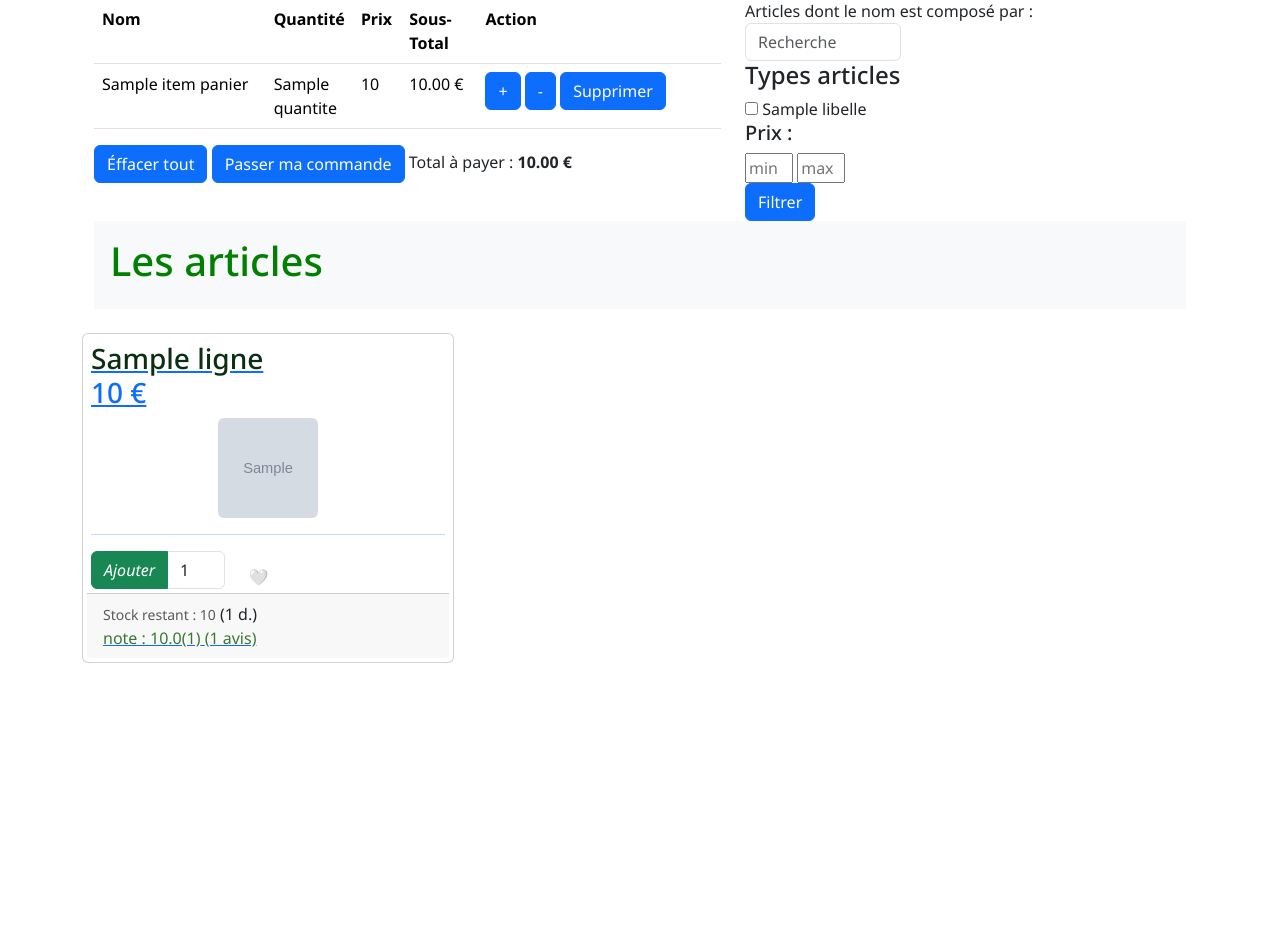
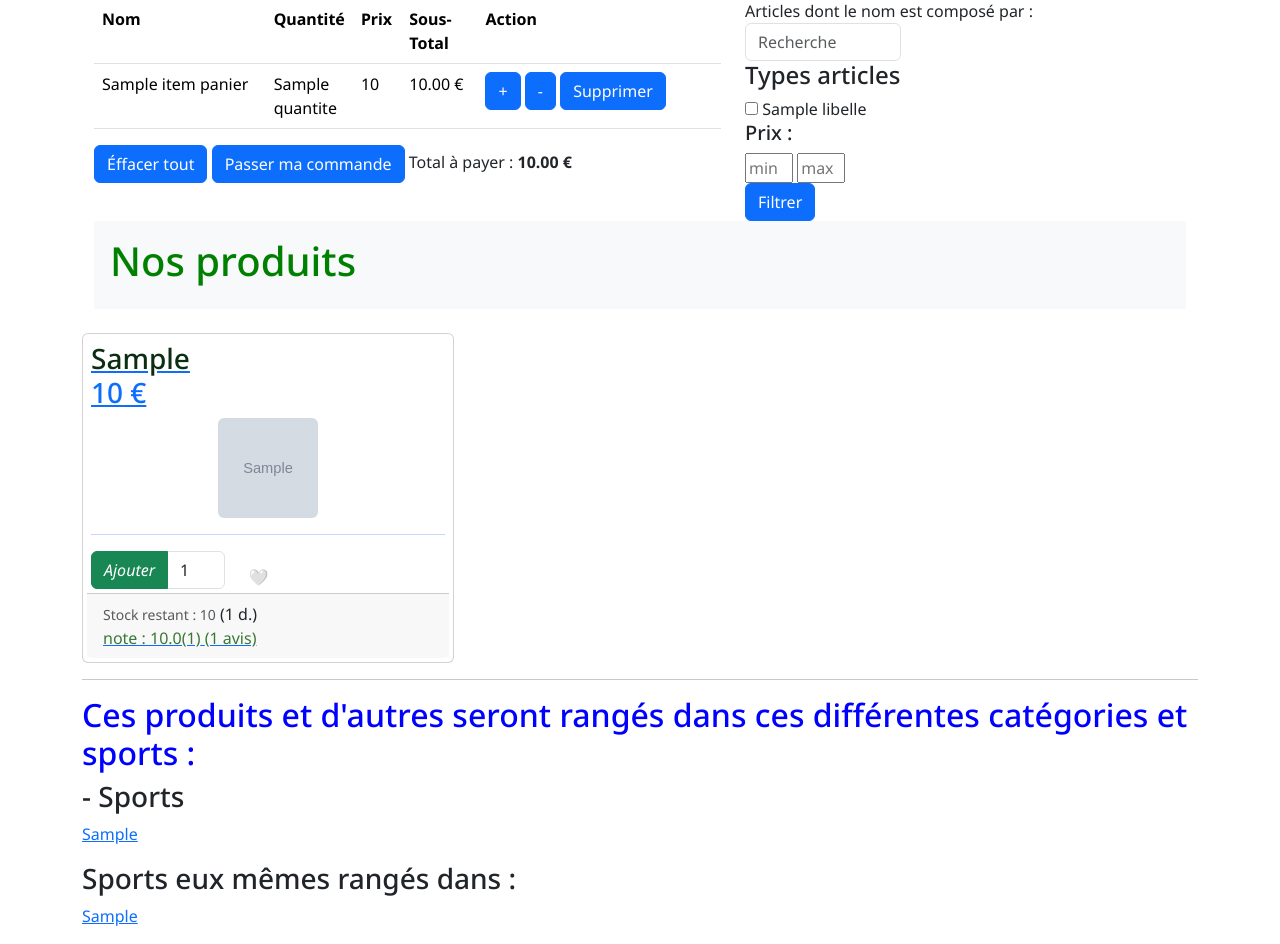
Before and after one commit to jbfroehl-iut90/SAE345_DIW, a Flask app: template templates/client/boutique/panier_article.html in a window 1280 px wide. Shown: the part 115-1059 px from the top of the page. Before the commit the page ends 778 px from the top, so only its background shows below. Run offline with Flask 3, Linux system fonts and the light colour scheme; the template is opened without the code that fills it: most values are stand-ins (such as "Sample title", 1, 10 or a date in 2020); grey boxes marked "Sample" are stand-in pictures; some libraries are stand-ins or nearby versions.

Commit message:
updateuuuuuu

```diff
--- a/templates/client/boutique/panier_article.html
+++ b/templates/client/boutique/panier_article.html
@@ -16,73 +16,73 @@
         </div>
 
         <div class="bg-light p-3">
-            <h1>Les articles</h1>
+            <h1>Nos produits</h1>
         </div>
 
         <div class="row">
-                {% for article in articles  %}
+                {% for item in articles  %}
                         <div class="card col-4 mt-4 p-1">
                             <div class="card-body border-dark rounded p-1">
-                                <a href="/client/article/details?id_article={{ article.id_article }}" >
+                                <a href="/client/article/details?id_article={{ item.id_article }}" >
                                 <h3 class="card-title">
-                                    <span style="color: #0b2e13">{{ article.nom }}</span><br>
-                                    {{ article.prix }}
+                                    <span style="color: #0b2e13">{{ item.libelle_equipement }}</span><br>
+                                    {{ item.prix_equipement }}
                                     €
                                 </h3>
-                                     {%  if article.image is not none %}
-                                        <img class="card-img-top rounded mx-auto d-block"  style="width:100px;height:100px"  src="{{ url_for('static', filename = 'images/')}}{{ article.image }}"  alt="image  de {{ article.nom }}" >
-                                    {% else %} <img class="card-img-top rounded mx-auto d-block"   style="width:100px;height:100px"   src="{{ url_for('static', filename='images/no_photo.jpeg')}}"  alt="image  de {{ article.nom }}" >
+                                     {%  if item.image_equipement is not none %}
+                                        <img class="card-img-top rounded mx-auto d-block"  style="width:100px;height:100px"  src="{{ url_for('static', filename = 'images/')}}{{ item.image_equipement }}"  alt="image  de {{ item.libelle_equipement }}" >
+                                    {% else %} <img class="card-img-top rounded mx-auto d-block"   style="width:100px;height:100px"   src="{{ url_for('static', filename='images/no_photo.jpeg')}}"  alt="image  de {{ item.libelle_equipement }}" >
                                     {% endif %}
                                     <hr>
                                 </a>
                                 <div class="row">
-{# #}                                {% if  article.stock is defined and article.stock != None %}
-{# #}                                    {% if article.stock > 0 %}
+{# #}                                {% if  item.stock is defined and item.stock != None %}
+{# #}                                    {% if item.stock > 0 %}
                                         <form  action="/client/panier/add"  method="post" class="col-5">
-                                            <input type="hidden" name="id_article" value="{{ article.id_article }}">
+                                            <input type="hidden" name="id_article" value="{{ item.id_equipement }}">
                                             <div class="input-group">
                                             <button class="btn  btn-success"  id="button-addon1">
                                                 <i class="fas fa-shopping-cart">Ajouter</i>
                                             </button>
-                                            <input type="number" id="input-{{ article.id_article }}" step="1" min="0" max="{{ article.stock }}" class="form-control" value="1" name="quantite"  aria-describedby="button-addon1">
+                                            <input type="number" id="input-{{ item.id_equipement }}" step="1" min="0" max="{{ item.stock }}" class="form-control" value="1" name="quantite"  aria-describedby="button-addon1">
                                             </div>
                                         </form>
 {# #}                                    {% endif %}
 {# #}                                {% endif %}
                                      <div class="col-2 align-content-end">
-                                    {% if article.liste_envie is defined %}
-                                         {%if  article.liste_envie== 1%}
-                                             <a href="/client/envie/add?id_article={{ article.id_article }}" style="text-decoration: none">💛</a>
+                                    {% if item.liste_envie is defined %}
+                                         {%if  item.liste_envie== 1%}
+                                             <a href="/client/envie/add?id_article={{ item.id_equipement }}" style="text-decoration: none">💛</a>
                                          {% else %}
-                                             <a href="/client/envie/add?id_article={{ article.id_article }}" style="text-decoration: none">🤍</a>
+                                             <a href="/client/envie/add?id_article={{ item.id_equipement }}" style="text-decoration: none">🤍</a>
                                          {% endif %}
                                     {% endif %}
                                      </div>
                                 </div>
                             </div>
                             <div class="card-footer">
-                            {% if article.stock is defined and article.stock != None %}
-                                 {% if article.stock > 0 %}
-                                    <small class="text-muted">Stock restant : {{ article.stock }}</small>
+                            {% if item.stock is defined and item.stock != None %}
+                                 {% if item.stock > 0 %}
+                                    <small class="text-muted">Stock restant : {{ item.stock }}</small>
                                  {% else %}
                                     <small class="text-muted">article  momentanément indisponible</small>
                                  {% endif %}
-                                {% if article.nb_declinaison is defined and article.nb_declinaison != None %}
-                                    ({{ article.nb_declinaison }} d.)
+                                {% if item.nb_declinaison is defined and item.nb_declinaison != None %}
+                                    ({{ item.nb_declinaison }} d.)
                                 {% endif %}
                                 <br>
                             {% endif %}
-                            {% if article.nb_notes is defined %}
-                                {% if article.nb_notes > 0 %}
-                                 <a  href="/client/article/details?id_article={{ article.id_article }}" >
-                                    <span style="color: #3A7734"> note : {{  "{:,.1f}".format(article.moy_notes) }}({{ article.nb_notes }})</span>
+                            {% if item.nb_notes is defined %}
+                                {% if item.nb_notes > 0 %}
+                                 <a  href="/client/article/details?id_article={{ item.id_equipement }}" >
+                                    <span style="color: #3A7734"> note : {{  "{:,.1f}".format(item.moy_notes) }}({{ item.nb_notes }})</span>
                                  </a>
                                 {% endif %}
                             {% endif %}
-                            {% if article.nb_avis is defined %}
-                                {% if article.nb_avis > 0 %}
-                                 <a href="/client/article/details?id_article={{ article.id_article }}" >
-                                    <span style="color: #3A7734">({{ article.nb_avis }} avis)</span>
+                            {% if item.nb_avis is defined %}
+                                {% if item.nb_avis > 0 %}
+                                 <a href="/client/article/details?id_article={{ item.id_equipement }}" >
+                                    <span style="color: #3A7734">({{ item.nb_avis }} avis)</span>
                                  </a>
                                 {% endif %}
                             {% endif %}
@@ -92,4 +92,22 @@
         </div>
     </div>
 {#    {{ articles | pprint }}#}
+
+<hr>
+
+<h2>Ces produits et d'autres seront rangés dans ces différentes catégories et sports : </h2>
+
+<h3> - Sports</h3>
+{% for sport in sports %}
+    <p>
+        <a href="#">{{ sport.libelle_sport }}</a>
+    </p>
+{% endfor %}
+
+<h3>Sports eux mêmes rangés dans :</h3>
+{% for categorie in categories %}
+    <p>
+        <a href="#">{{ categorie.libelle_categorie_sport }}</a>
+    </p>
+{% endfor %}
 {% endblock %}
```
Also changed, not shown: controllers/client_article.py (+21 -5 lines).
